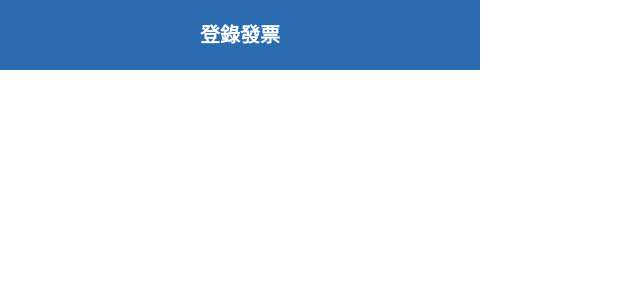
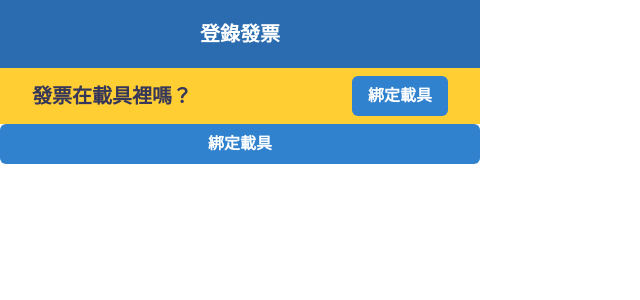
Before and after one commit to rexla/inv-web, a Next.js app: page /mission/enrol/anonymous in a window 1280 px wide. Shown: the top 300 px of the page, without its empty margins (0-640 px from the left). Built offline with nearby package versions, Linux system fonts and the light colour scheme.

Commit message:
adds two title components

```diff
--- /dev/null
+++ b/src/components/TitleArrow.js
@@ -0,0 +1,19 @@
+import React from "react";
+import { Flex } from "@chakra-ui/react";
+import ArrowBackIcon from "@mui/icons-material/ArrowBack";
+
+const TitleX = ({ text }) => {
+  return (
+    <Flex className="w-full py-[20px] bg-[#2B6CB0] items-center justify-center text-xl text-white font-bold">
+      {text}
+      <ArrowBackIcon
+        className="text-white fixed left-8"
+        // onClick={() => {
+        //   router.push({ pathname: "/" });
+        // }}
+      />
+    </Flex>
+  );
+};
+
+export default TitleX;
--- /dev/null
+++ b/src/components/TitleX.js
@@ -0,0 +1,21 @@
+import React from "react";
+import { Flex } from "@chakra-ui/react";
+import ClearIcon from "@mui/icons-material/Clear";
+import { useRouter } from "next/router";
+
+const TitleX = ({ text }) => {
+  const router = useRouter();
+  return (
+    <Flex className="w-full py-[20px] bg-[#2B6CB0] items-center justify-center text-xl text-white font-bold">
+      {text}
+      <ClearIcon
+        className="text-white fixed right-8"
+        onClick={() => {
+          router.push({ pathname: "/" });
+        }}
+      />
+    </Flex>
+  );
+};
+
+export default TitleX;
--- a/src/pages/_app.js
+++ b/src/pages/_app.js
@@ -3,11 +3,11 @@ import { ChakraProvider, Box } from "@chakra-ui/react";
 
 function MyApp({ Component, pageProps }) {
   return (
-    <ChakraProvider>
-      <Box maxW={"30em"}>
+    <Box maxW={"30em"}>
+      <ChakraProvider>
         <Component {...pageProps} />
-      </Box>
-    </ChakraProvider>
+      </ChakraProvider>
+    </Box>
   );
 }
 
--- a/src/pages/mission/enrol/anonymous.js
+++ b/src/pages/mission/enrol/anonymous.js
@@ -1,34 +1,21 @@
 import React from "react";
-import { Flex, VStack, Center } from "@chakra-ui/react";
-import ClearIcon from "@mui/icons-material/Clear";
-import { useRouter } from "next/router";
+import { Flex, VStack, Center, Text, Button } from "@chakra-ui/react";
 import Award from "../../../components/mission/Award";
+import TitleX from "../../../components/TitleX";
 
 const anonymous = () => {
-  const router = useRouter();
   return (
-    <VStack>
-      <Flex
-        w="full"
-        color="white"
-        py="20px"
-        bg="#2B6CB0"
-        fontSize={"20px"}
-        fontWeight="bold"
-        alignItems={"center"}
-        justifyContent={"center"}
-      >
-        登錄發票
+    <Flex className="flex-col">
+      <TitleX text="登錄發票" />
+      <Flex className="bg-[#FFCE33] h-[56px] w-full items-center px-[32px] justify-between">
+        <Text className="text-xl text-[#37375A] font-bold">
+          發票在載具裡嗎？
+        </Text>
+        <Button colorScheme="blue">綁定載具</Button>
       </Flex>
-      <ClearIcon
-        color="#FFF"
-        className="absolute right-[10%] top-[20%] text-white"
-        onClick={() => {
-          router.push({ pathname: "/" });
-        }}
-      />
       {/* <Award /> */}
-    </VStack>
+      <Button colorScheme="blue">綁定載具</Button>
+    </Flex>
   );
 };
 
```
